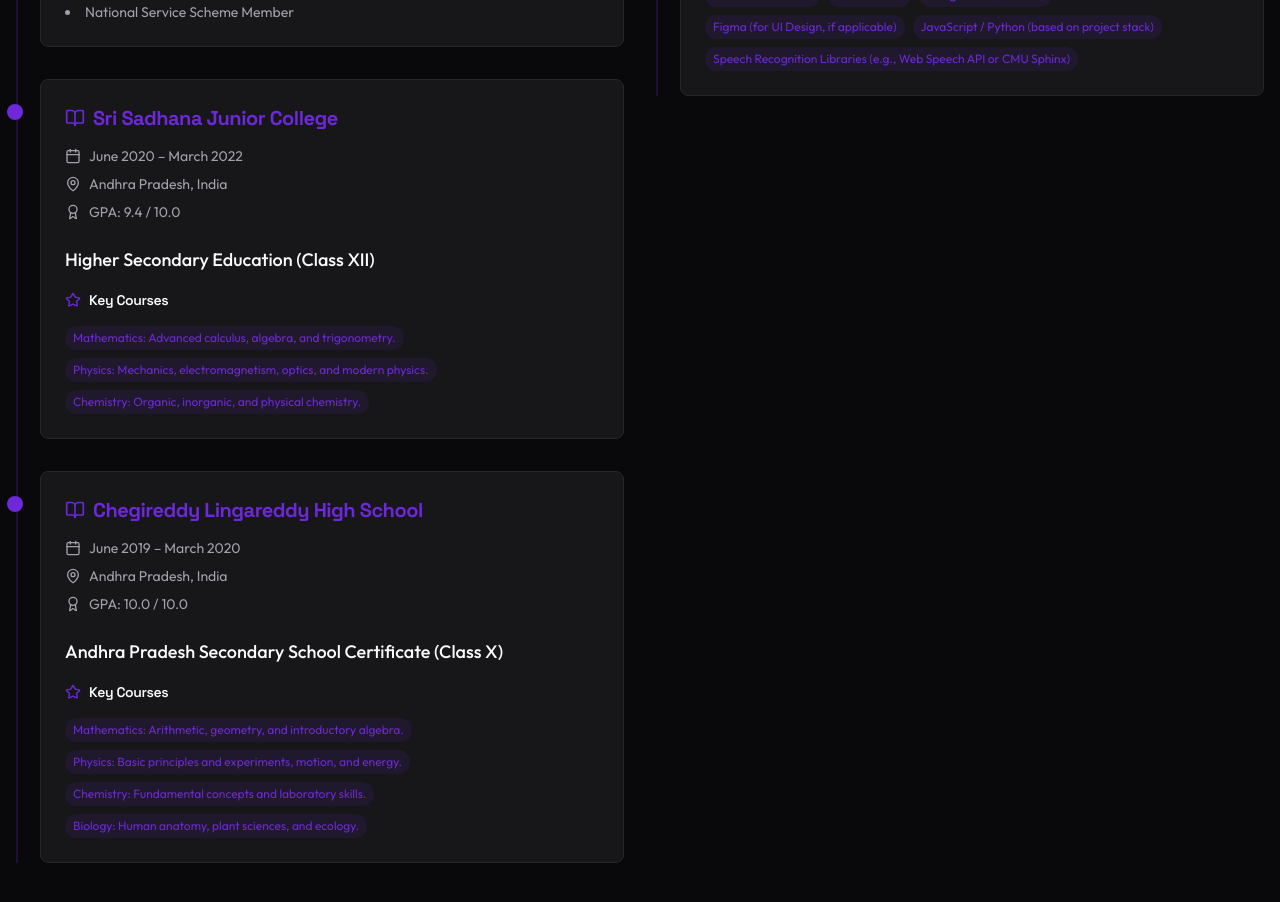
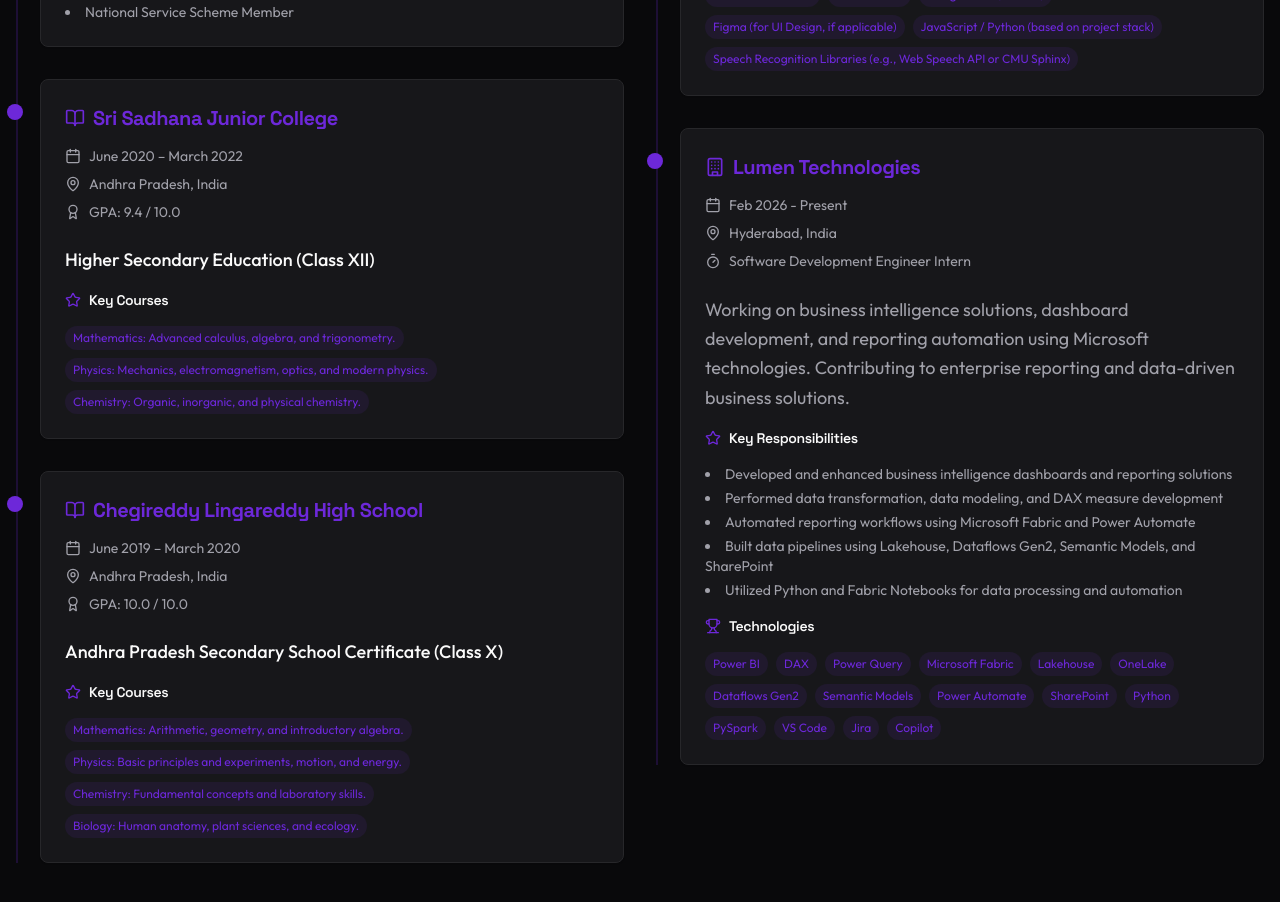
Before and after one commit to shalini-121/my-portfolio, a React (Vite) app: page /about in a window 1280 px wide. Shown: the part 1200-2102 px from the top of the page. Built offline with nearby package versions, Linux system fonts and the light colour scheme.

Commit message:
Add Lumen Technologies internship experience

```diff
--- a/src/data/experience.ts
+++ b/src/data/experience.ts
@@ -21,6 +21,39 @@ const workData = [
       "Speech Recognition Libraries (e.g., Web Speech API or CMU Sphinx)"
       ]
   },
+  {
+company: "Lumen Technologies",
+position: "Software Development Engineer Intern",
+duration: "Feb 2026 - Present",
+location: "Hyderabad, India",
+description:
+"Working on business intelligence solutions, dashboard development, and reporting automation using Microsoft technologies. Contributing to enterprise reporting and data-driven business solutions.",
+
+responsibilities: [
+"Developed and enhanced business intelligence dashboards and reporting solutions",
+"Performed data transformation, data modeling, and DAX measure development",
+"Automated reporting workflows using Microsoft Fabric and Power Automate",
+"Built data pipelines using Lakehouse, Dataflows Gen2, Semantic Models, and SharePoint",
+"Utilized Python and Fabric Notebooks for data processing and automation"
+],
+tools: [
+"Power BI",
+"DAX",
+"Power Query",
+"Microsoft Fabric",
+"Lakehouse",
+"OneLake",
+"Dataflows Gen2",
+"Semantic Models",
+"Power Automate",
+"SharePoint",
+"Python",
+"PySpark",
+"VS Code",
+"Jira",
+"Copilot"
+]
+},
 ];
 
 export default workData;
```
